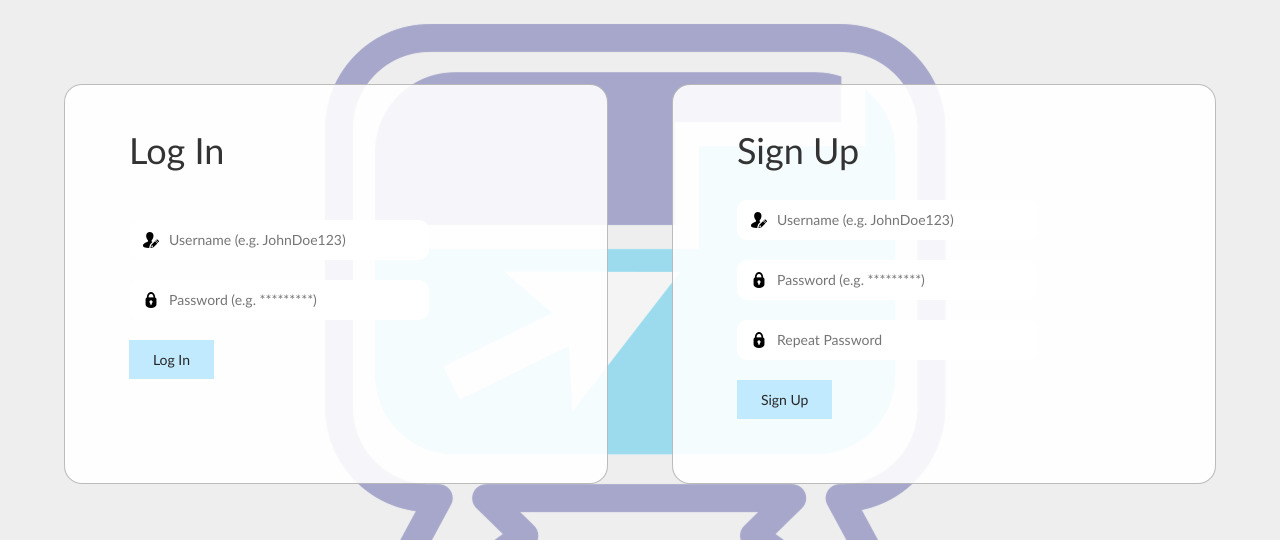
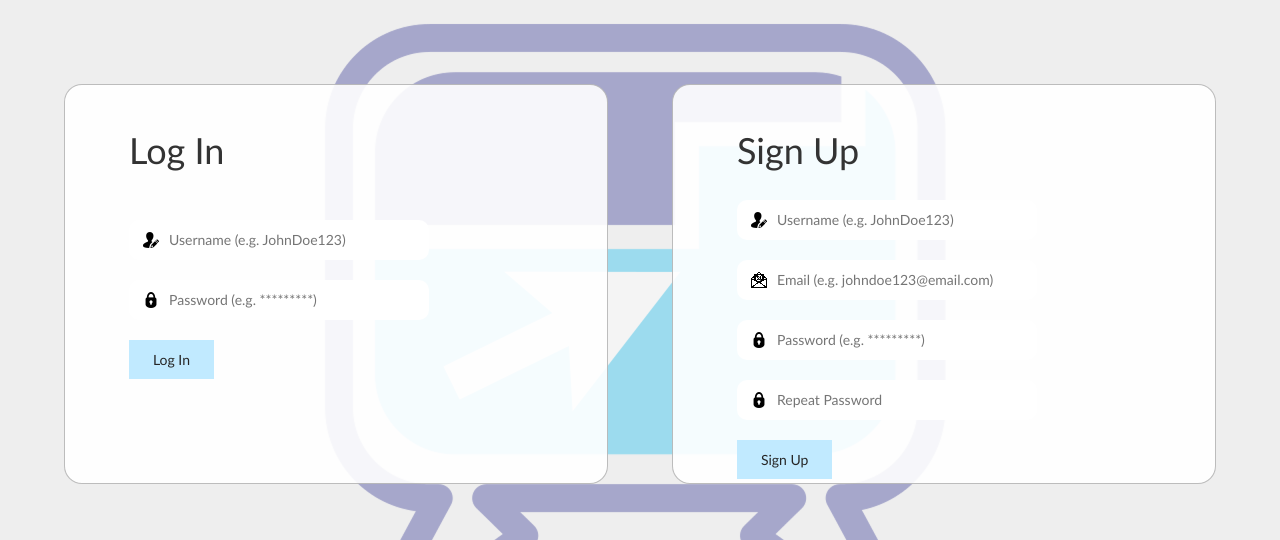
Before and after one commit to angelachan64/direct_donation, a Flask app: page /login in a window 1280 px wide. Shown: the part 52-592 px from the top of the page. Run offline with Flask 2, Linux system fonts and the light colour scheme; some libraries are stand-ins or nearby versions.

Commit message:
added email to sign up

```diff
--- a/static/index.css
+++ b/static/index.css
@@ -55,6 +55,11 @@ input[type=date]{
 
 }
 
+.email {
+    background: url("email.jpg") left center no-repeat;
+    background-position:5%;
+}
+
 .password {
       background: url("password.png") left center no-repeat;
       background-position:5%;
--- a/templates/login.html
+++ b/templates/login.html
@@ -25,6 +25,8 @@
         <form method="POST">
             <input type="text" name="new_username" class="username" placeholder="Username (e.g. JohnDoe123)">
             <br><br>
+            <input type="text" name="email" class="email" placeholder="Email (e.g. johndoe123@email.com)">
+            <br><br>
             <input type="password" name="new_password" class="password" placeholder="Password (e.g. *********)">
             <br><br>
             <input type="password" name="repeat" class="password" placeholder="Repeat Password">
```
Also changed, not shown: static/email.jpg (added).
